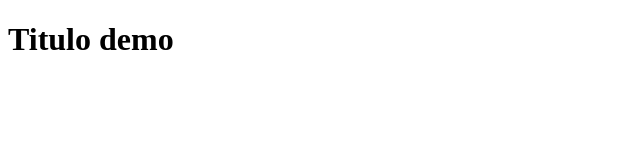
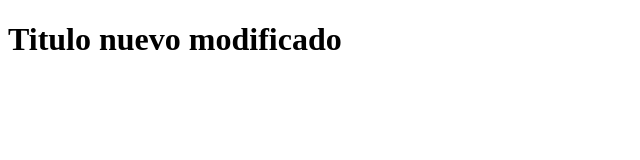
Before and after one commit to jetraid/githola, a plain HTML site: page index.html in a window 1280 px wide. Shown: the whole page, without its empty margins (0-640 px from the left). Drawn offline with Linux system fonts and the light colour scheme.

Commit message:
se modifico index nuevamente

```diff
--- a/index.html
+++ b/index.html
@@ -6,6 +6,6 @@
     <title>Demo Git</title>
 </head>
 <body>
-    <h1>Titulo demo </h1>
+    <h1>Titulo nuevo modificado</h1>
 </body>
 </html>
```
